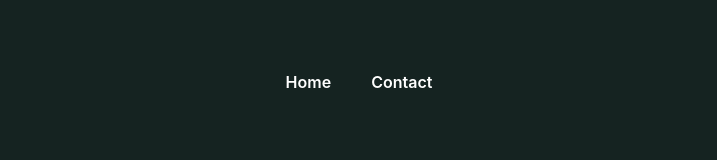
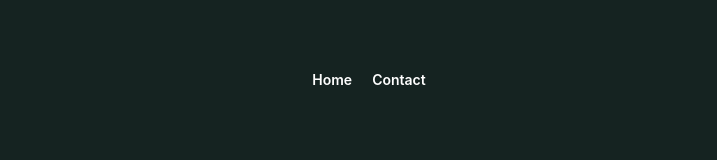
Before and after one commit to kaanaydemir/app-landing, a React (Create React App) app: page / in a window 1280 px wide. Shown: the part 310-470 px from the top of the page, without its empty margins (281-998 px from the left). Built offline with nearby package versions, Linux system fonts and the light colour scheme; a web font is replaced by a local one.

Commit message:
Hover effect added

```diff
--- a/src/components/Footer.js
+++ b/src/components/Footer.js
@@ -6,8 +6,8 @@ function Footer(props) {
     <div className={"signature-container mt-10 flex justify-center items-center bottom-0 "}>
       <div>
         <div className={"flex text-white justify-center items-center font-semibold mb-20"}>
-          <Link className={"mr-5"} to={"/"}> Home </Link>
-          <Link className={"ml-5"} to={"/contact"}> Contact </Link>
+          <Link className={"ml-5 text-sm transition ease-in-out hover:scale-125 delay-150 hover:text-violet-500"} to={"/"}> Home </Link>
+          <Link className={"ml-5 text-sm transition ease-in-out hover:scale-125 delay-150 hover:text-violet-500"} to={"/contact"}> Contact </Link>
         </div>
         <div>
           <p className={"text-white font-light mb-10"}>© {new Date().getFullYear()} tuwenti.com</p>
--- a/src/components/OtherAppItem.js
+++ b/src/components/OtherAppItem.js
@@ -5,7 +5,7 @@ function OtherAppItem({index,app}) {
   return (
     <Link to={`/apps/${app.appName}`}>
     <div key={index}
-         className="w-80 transition ease-in-out hover:scale-105 delay-150 flex items-center bg-white bg-opacity-10 text-white rounded-2xl h-24 hover:bg-white hover:text-black">
+         className="w-80 transition ease-in-out hover:scale-105 delay-150  flex items-center bg-white bg-opacity-10 text-white rounded-2xl h-24 hover:bg-white hover:text-black">
       <img src={app.icon} alt={app.name} className="w-16 h-16 rounded-2xl m-5 hover:text-black"/>
       <div className={"mr-5 justify-center items-center text-sm"}>
         <p className="font-bold font-sans">{app.name}</p>
```
